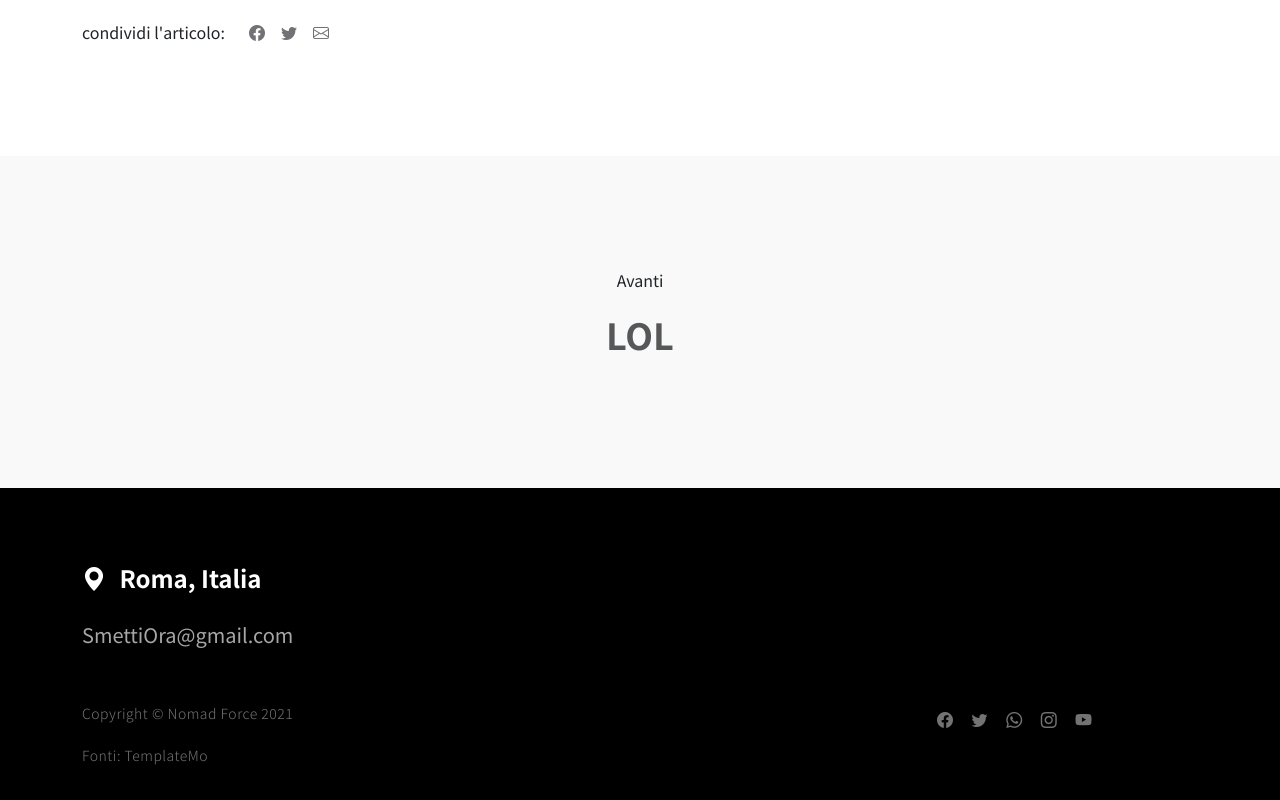
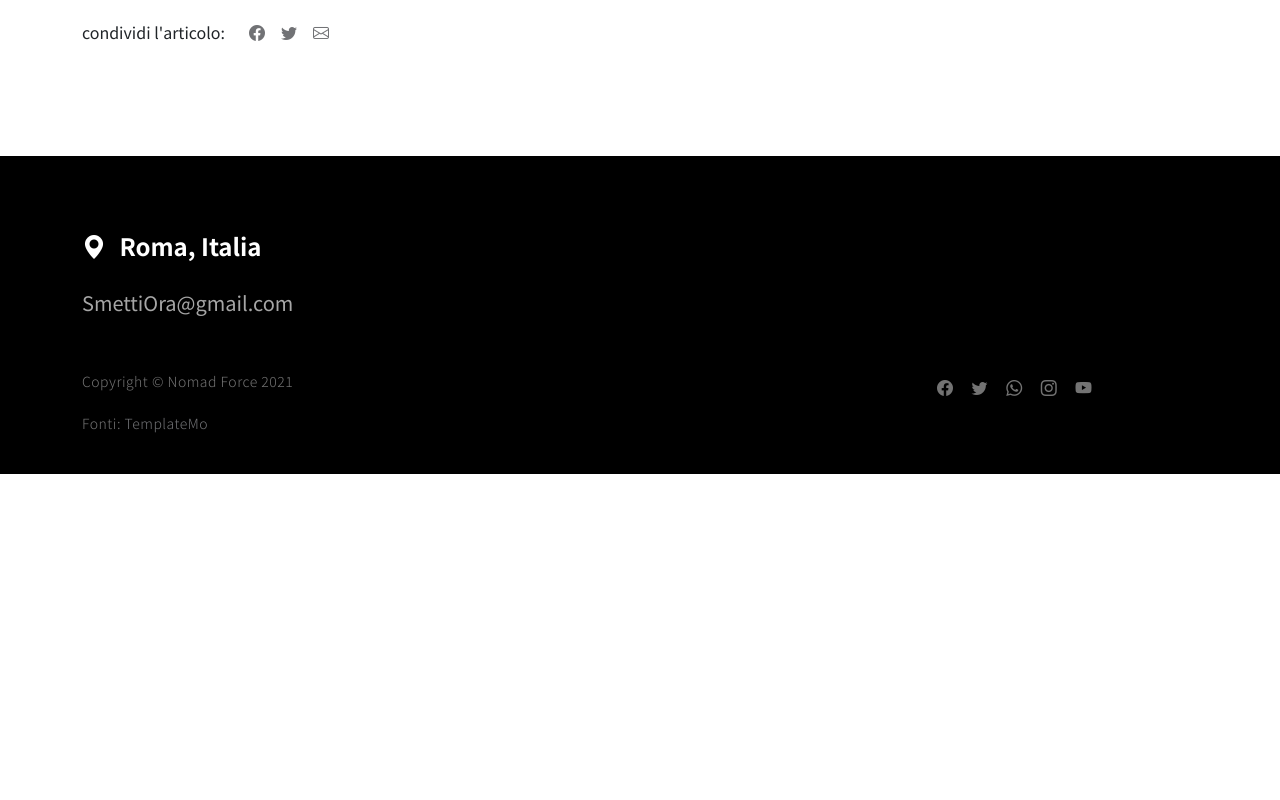
Before and after one commit to JohanneVidal/fumiyasan.github.io, a plain HTML site: page news-detail.html in a window 1280 px wide. Shown: the part 2311-3111 px from the top of the page. After the commit the page ends 2785 px from the top, so only its background shows below. Drawn offline with Linux system fonts and the light colour scheme.

Commit message:
Update news-detail.html

```diff
--- a/news-detail.html
+++ b/news-detail.html
@@ -152,22 +152,6 @@ https://templatemo.com/tm-567-nomad-force
                 </div>
             </section>
 
-            <section class="related-news section-padding">
-                <div class="container">
-                    <div class="row">
-
-                        <div class="col-lg-8 col-10 mx-auto text-center">
-                            <span class="d-block" data-aos="zoom-in">Avanti</span>
-
-                            <h3 class="news-title" data-aos="fade-up">
-                                <a href="news-detail.html" class="news-title-link">LOL</a>
-                            </h3>
-                        </div>
-
-                    </div>
-                </div>
-            </section>
-
         </main>
 
         <footer class="site-footer">
```
